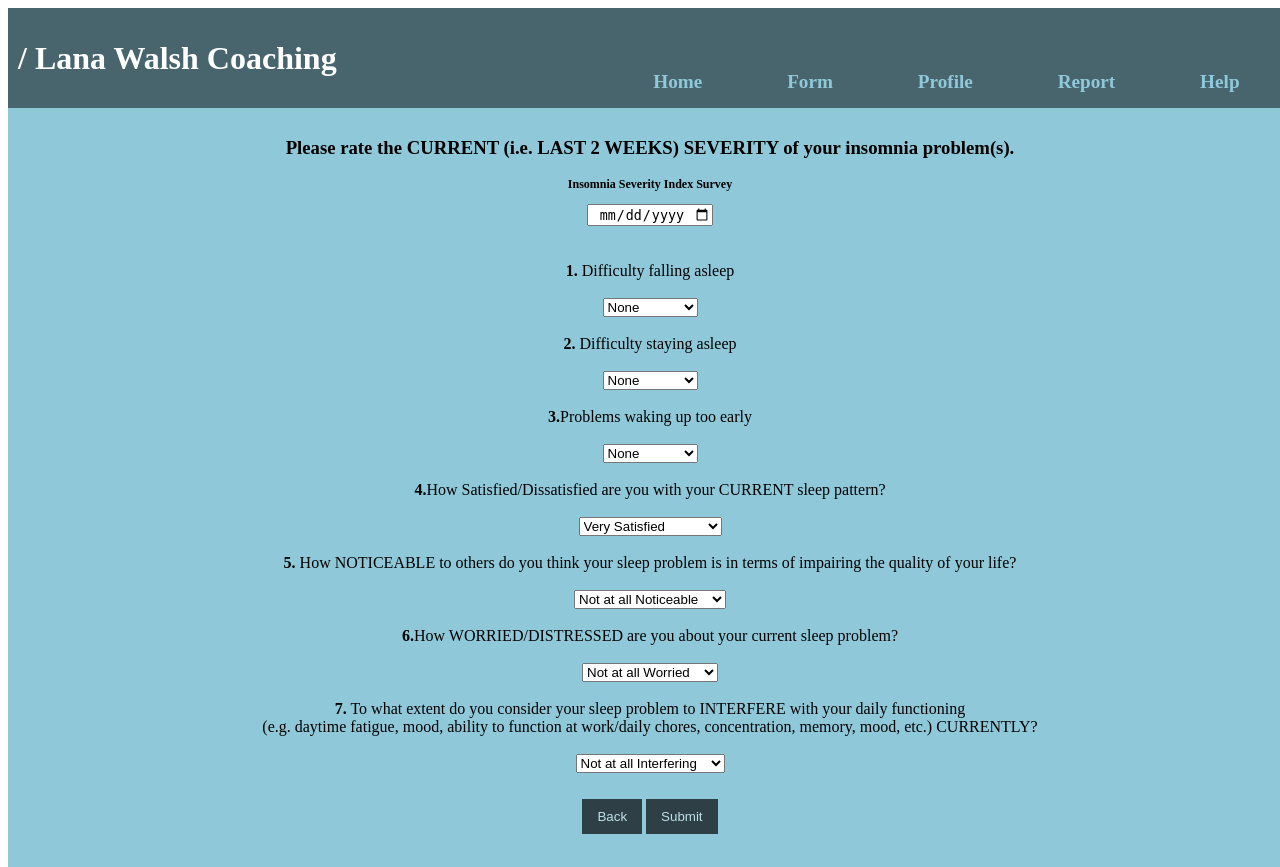
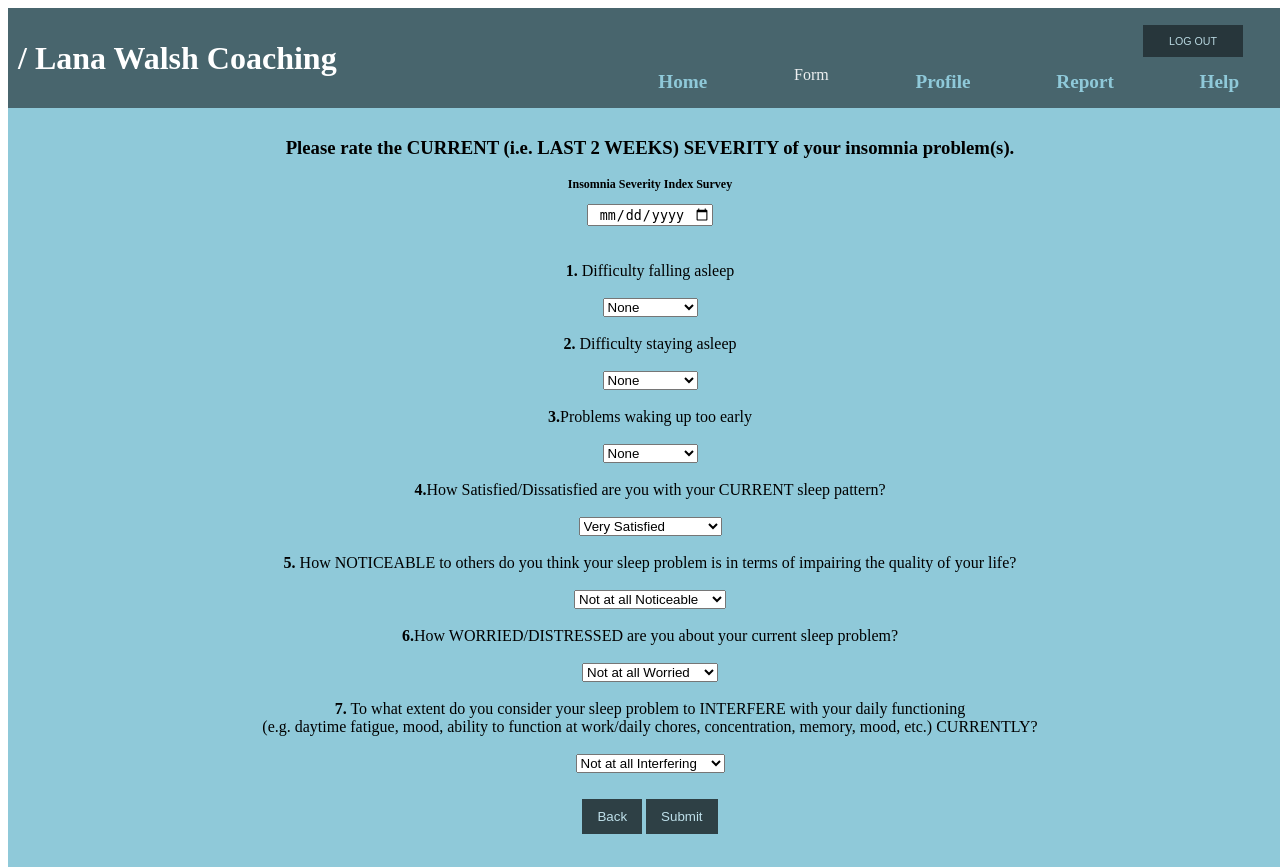
Before and after one commit to satoru-h22/Echolux, a PHP site: page /ISSI.php in a window 1280 px wide. Shown: the top 867 px of the page. Run offline with PHP 8.4, Linux system fonts and the light colour scheme; data that the repository does not hold is empty.

Commit message:
Update ISSI.php

```diff
--- a/ISSI.php
+++ b/ISSI.php
@@ -62,11 +62,21 @@
         </header>
       <div>
 			<nav>
-			  <a href="home.html">Home</a>
-			  <a href="dailyForm.php">Form</a>
-			  <a href="Profile.php">Profile</a>
-			  <a href="report.html">Report</a>
-			  <a href="helpPage.html">Help</a>
+			 <a href="home.html">Home</a>
+                <div class="dropdown">
+                  <button class="dropbtn">Form
+                    <i class="fa fa-caret-down"></i>
+                  </button>
+                  <div class="dropdown-content">
+                    <a href="dailyform.html">Daily Survey</a>
+                    <a href="ISSI.html">ISSI</a>
+                    <a href="WPAI.html">WPAI</a>
+                  </div>
+                  </div>
+                <a href="Profile.html">Profile</a>
+                <a href="report.html">Report</a>
+                <button class = "logout">LOG OUT</button>
+               <a href="helpPage.html">Help</a>
 			</nav>
 		</div>
         <article>
```
